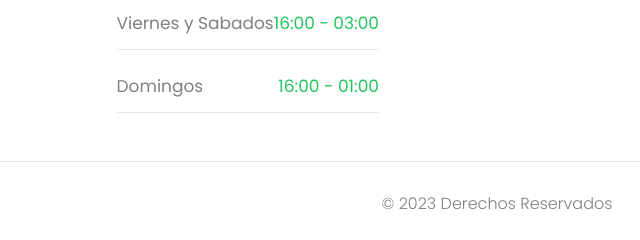
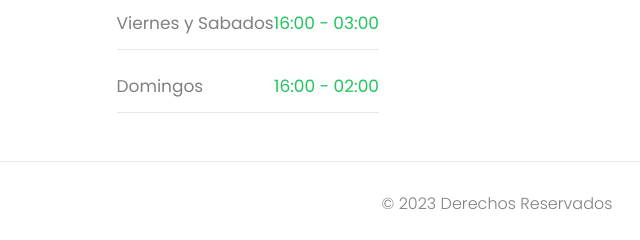
Before and after one commit to Nicoogf/landingpageproject, a website: page index.html in a window 1280 px wide. Shown: the part 10231-10471 px from the top of the page, 143-783 px from the left. Drawn offline with nearby package versions, Linux system fonts and the light colour scheme.

Commit message:
Fix horarios

```diff
--- a/index.html
+++ b/index.html
@@ -974,7 +974,7 @@
                     <div class="flex-1">
                         <div class="flex justify-between items-center border-b pb-[10px]">
                             <div> Domingos </div>
-                            <div class="text-green-500"> 16:00 - 01:00</div>
+                            <div class="text-green-500"> 16:00 - 02:00</div>
                         </div>
 
                     </div>
```
